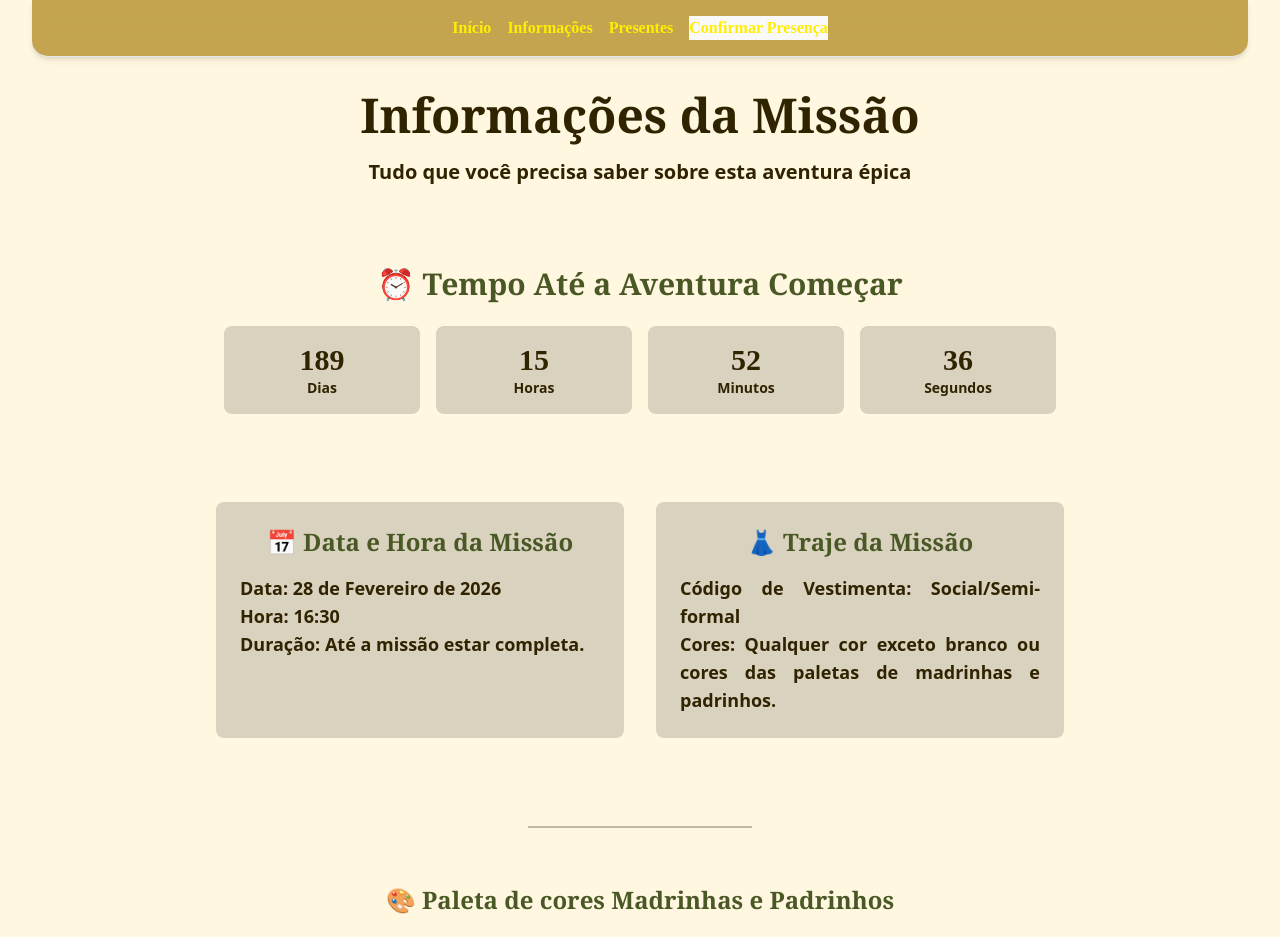
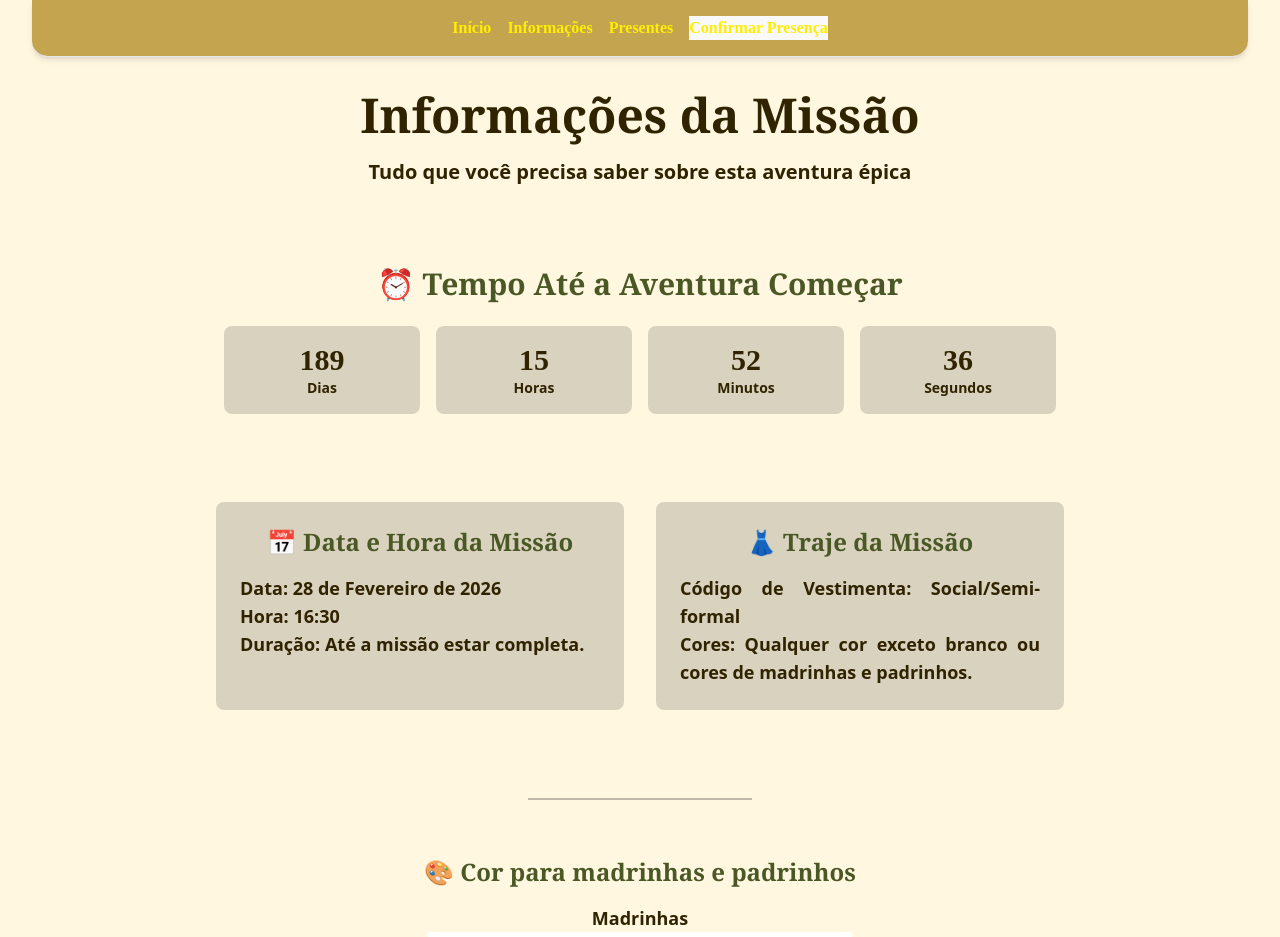
Before and after one commit to kevinsg1997/weddingwebsite, a React (Vite) app: page /informations in a window 1280 px wide. Shown: the top 937 px of the page. Built offline with nearby package versions, Linux system fonts and the light colour scheme; a web font is replaced by a local one.

Commit message:
fix - paleta de cores

```diff
--- a/src/pages/Informations.tsx
+++ b/src/pages/Informations.tsx
@@ -96,7 +96,7 @@ const Info: React.FC = () => {
             </h3>
             <p className="readable-text font-sans text-sm sm:text-base lg:text-lg text-justify">
               <strong>Código de Vestimenta:</strong> Social/Semi-formal<br />
-              <strong>Cores:</strong> Qualquer cor exceto branco ou cores das paletas de madrinhas e padrinhos.
+              <strong>Cores:</strong> Qualquer cor exceto branco ou cores de madrinhas e padrinhos.
             </p>
           </div>
         </div>
@@ -107,7 +107,7 @@ const Info: React.FC = () => {
 
         <div className="p-4 sm:p-6 flex flex-col items-center rounded-lg">
           <h3 className="text-xl sm:text-2xl font-bold font-serif mb-4 text-[rgba(74,88,37,1)]">
-            🎨 Paleta de cores Madrinhas e Padrinhos
+            🎨 Cor para madrinhas e padrinhos
           </h3>
           <p className="readable-text font-sans text-sm sm:text-base lg:text-lg text-justify">Madrinhas</p>
           <img
```
Also changed, not shown: public/imgs/paletamadrinhas.png, public/imgs/paletapadrinhos.png.
